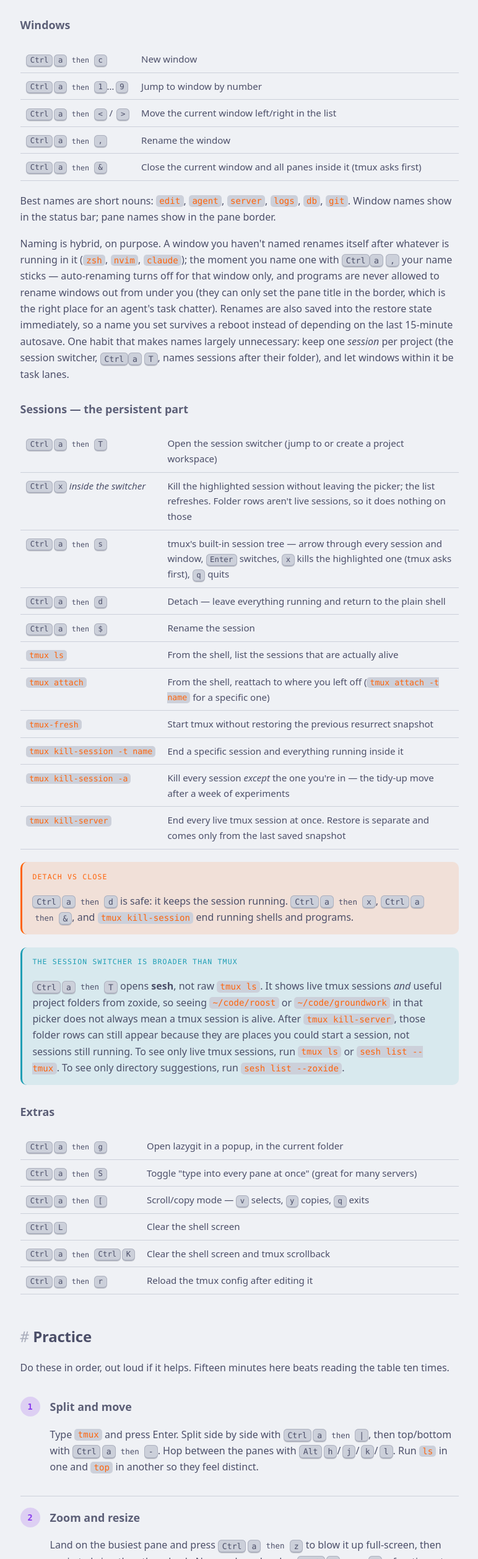
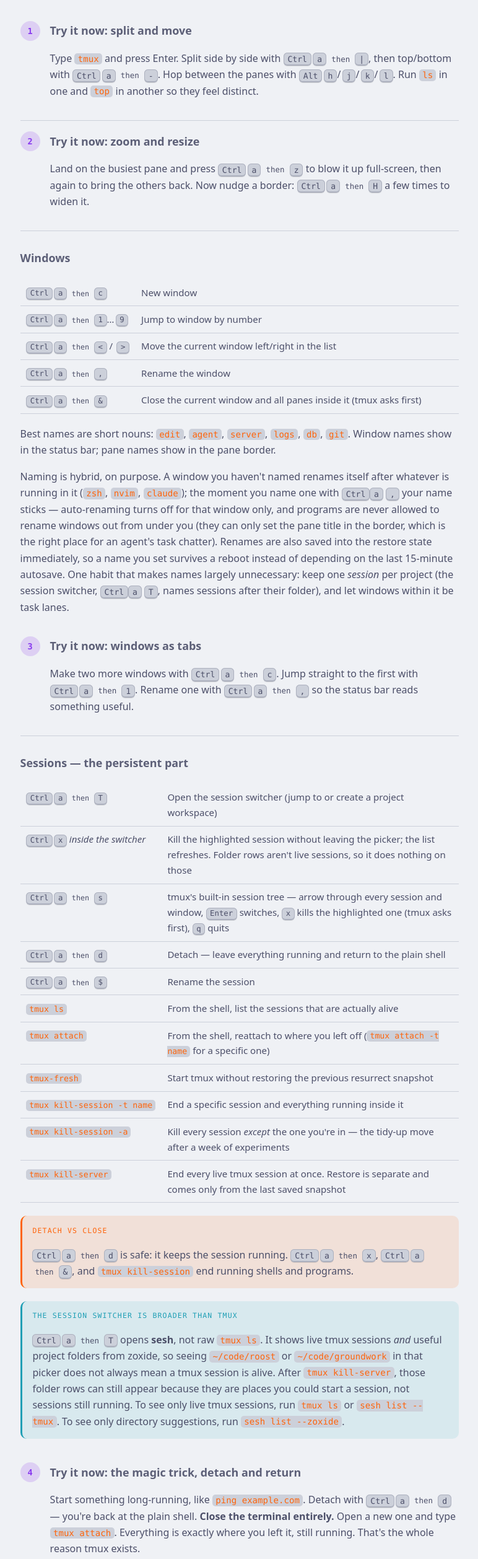
Before and after one commit to jasondockery/groundwork, a plain HTML site: page docs/tmux.html in a window 1280 px wide. Shown: the part 3662-6178 px from the top of the page at 62% size, without its empty margins (385-1157 px from the left). Drawn offline with Linux system fonts and the light colour scheme.

Commit message:
docs: interleave tmux drills with the concepts they exercise
Second application of the teaching-docs explain-show-try structure
(after git.html): the six end-of-page Practice drills now sit directly
after the Panes, Windows, Sessions, and Extras sections they use, with
Try-it-now titles. Moves only; drill substance unchanged. Drafted by a
subagent, reviewed.

```diff
--- a/docs/tmux.html
+++ b/docs/tmux.html
@@ -231,6 +231,20 @@
         <tr><td><span class="keys"><kbd>Ctrl</kbd><kbd>a</kbd> <span class="then">then</span> <kbd>z</kbd></span></td><td>Zoom — make one pane fill the screen, then back</td></tr>
         <tr><td><span class="keys"><kbd>Ctrl</kbd><kbd>a</kbd> <span class="then">then</span> <kbd>x</kbd></span></td><td>Close the pane</td></tr>
       </table>
+      <div class="drill">
+        <div class="num">1</div>
+        <div class="body">
+          <h3>Try it now: split and move</h3>
+          <p>Type <code>tmux</code> and press Enter. Split side by side with <span class="keys"><kbd>Ctrl</kbd><kbd>a</kbd> <span class="then">then</span> <kbd>|</kbd></span>, then top/bottom with <span class="keys"><kbd>Ctrl</kbd><kbd>a</kbd> <span class="then">then</span> <kbd>-</kbd></span>. Hop between the panes with <span class="keys"><kbd>Alt</kbd><kbd>h</kbd>/<kbd>j</kbd>/<kbd>k</kbd>/<kbd>l</kbd></span>. Run <code>ls</code> in one and <code>top</code> in another so they feel distinct.</p>
+        </div>
+      </div>
+      <div class="drill">
+        <div class="num">2</div>
+        <div class="body">
+          <h3>Try it now: zoom and resize</h3>
+          <p>Land on the busiest pane and press <span class="keys"><kbd>Ctrl</kbd><kbd>a</kbd> <span class="then">then</span> <kbd>z</kbd></span> to blow it up full-screen, then again to bring the others back. Now nudge a border: <span class="keys"><kbd>Ctrl</kbd><kbd>a</kbd> <span class="then">then</span> <kbd>H</kbd></span> a few times to widen it.</p>
+        </div>
+      </div>
 
       <h3>Windows</h3>
       <table class="keytable">
@@ -242,6 +256,13 @@
       </table>
       <p>Best names are short nouns: <code>edit</code>, <code>agent</code>, <code>server</code>, <code>logs</code>, <code>db</code>, <code>git</code>. Window names show in the status bar; pane names show in the pane border.</p>
       <p>Naming is hybrid, on purpose. A window you haven't named renames itself after whatever is running in it (<code>zsh</code>, <code>nvim</code>, <code>claude</code>); the moment you name one with <kbd>Ctrl</kbd><kbd>a</kbd> <kbd>,</kbd> your name sticks — auto-renaming turns off for that window only, and programs are never allowed to rename windows out from under you (they can only set the pane title in the border, which is the right place for an agent's task chatter). Renames are also saved into the restore state immediately, so a name you set survives a reboot instead of depending on the last 15-minute autosave. One habit that makes names largely unnecessary: keep one <em>session</em> per project (the session switcher, <kbd>Ctrl</kbd><kbd>a</kbd> <kbd>T</kbd>, names sessions after their folder), and let windows within it be task lanes.</p>
+      <div class="drill">
+        <div class="num">3</div>
+        <div class="body">
+          <h3>Try it now: windows as tabs</h3>
+          <p>Make two more windows with <span class="keys"><kbd>Ctrl</kbd><kbd>a</kbd> <span class="then">then</span> <kbd>c</kbd></span>. Jump straight to the first with <span class="keys"><kbd>Ctrl</kbd><kbd>a</kbd> <span class="then">then</span> <kbd>1</kbd></span>. Rename one with <span class="keys"><kbd>Ctrl</kbd><kbd>a</kbd> <span class="then">then</span> <kbd>,</kbd></span> so the status bar reads something useful.</p>
+        </div>
+      </div>
 
       <h3>Sessions — the persistent part</h3>
       <table class="keytable">
@@ -266,6 +287,13 @@
         <span class="label">The session switcher is broader than tmux</span>
         <p><span class="keys"><kbd>Ctrl</kbd><kbd>a</kbd> <span class="then">then</span> <kbd>T</kbd></span> opens <strong>sesh</strong>, not raw <code>tmux ls</code>. It shows live tmux sessions <em>and</em> useful project folders from zoxide, so seeing <code>~/code/roost</code> or <code>~/code/groundwork</code> in that picker does not always mean a tmux session is alive. After <code>tmux kill-server</code>, those folder rows can still appear because they are places you could start a session, not sessions still running. To see only live tmux sessions, run <code>tmux ls</code> or <code>sesh list --tmux</code>. To see only directory suggestions, run <code>sesh list --zoxide</code>.</p>
       </div>
+      <div class="drill">
+        <div class="num">4</div>
+        <div class="body">
+          <h3>Try it now: the magic trick, detach and return</h3>
+          <p>Start something long-running, like <code>ping example.com</code>. Detach with <span class="keys"><kbd>Ctrl</kbd><kbd>a</kbd> <span class="then">then</span> <kbd>d</kbd></span> — you're back at the plain shell. <strong>Close the terminal entirely.</strong> Open a new one and type <code>tmux attach</code>. Everything is exactly where you left it, still running. That's the whole reason tmux exists.</p>
+        </div>
+      </div>
 
       <h3>Extras</h3>
       <table class="keytable">
@@ -276,49 +304,17 @@
         <tr><td><span class="keys"><kbd>Ctrl</kbd><kbd>a</kbd> <span class="then">then</span> <kbd>Ctrl</kbd><kbd>K</kbd></span></td><td>Clear the shell screen and tmux scrollback</td></tr>
         <tr><td><span class="keys"><kbd>Ctrl</kbd><kbd>a</kbd> <span class="then">then</span> <kbd>r</kbd></span></td><td>Reload the tmux config after editing it</td></tr>
       </table>
-
-      <h2><span class="hash">#</span>Practice</h2>
-      <p>Do these in order, out loud if it helps. Fifteen minutes here beats reading the table ten times.</p>
-
-      <div class="drill">
-        <div class="num">1</div>
-        <div class="body">
-          <h3>Split and move</h3>
-          <p>Type <code>tmux</code> and press Enter. Split side by side with <span class="keys"><kbd>Ctrl</kbd><kbd>a</kbd> <span class="then">then</span> <kbd>|</kbd></span>, then top/bottom with <span class="keys"><kbd>Ctrl</kbd><kbd>a</kbd> <span class="then">then</span> <kbd>-</kbd></span>. Hop between the panes with <span class="keys"><kbd>Alt</kbd><kbd>h</kbd>/<kbd>j</kbd>/<kbd>k</kbd>/<kbd>l</kbd></span>. Run <code>ls</code> in one and <code>top</code> in another so they feel distinct.</p>
-        </div>
-      </div>
-      <div class="drill">
-        <div class="num">2</div>
-        <div class="body">
-          <h3>Zoom and resize</h3>
-          <p>Land on the busiest pane and press <span class="keys"><kbd>Ctrl</kbd><kbd>a</kbd> <span class="then">then</span> <kbd>z</kbd></span> to blow it up full-screen, then again to bring the others back. Now nudge a border: <span class="keys"><kbd>Ctrl</kbd><kbd>a</kbd> <span class="then">then</span> <kbd>H</kbd></span> a few times to widen it.</p>
-        </div>
-      </div>
-      <div class="drill">
-        <div class="num">3</div>
-        <div class="body">
-          <h3>Windows as tabs</h3>
-          <p>Make two more windows with <span class="keys"><kbd>Ctrl</kbd><kbd>a</kbd> <span class="then">then</span> <kbd>c</kbd></span>. Jump straight to the first with <span class="keys"><kbd>Ctrl</kbd><kbd>a</kbd> <span class="then">then</span> <kbd>1</kbd></span>. Rename one with <span class="keys"><kbd>Ctrl</kbd><kbd>a</kbd> <span class="then">then</span> <kbd>,</kbd></span> so the status bar reads something useful.</p>
-        </div>
-      </div>
-      <div class="drill">
-        <div class="num">4</div>
-        <div class="body">
-          <h3>The magic trick: detach &amp; return</h3>
-          <p>Start something long-running, like <code>ping example.com</code>. Detach with <span class="keys"><kbd>Ctrl</kbd><kbd>a</kbd> <span class="then">then</span> <kbd>d</kbd></span> — you're back at the plain shell. <strong>Close the terminal entirely.</strong> Open a new one and type <code>tmux attach</code>. Everything is exactly where you left it, still running. That's the whole reason tmux exists.</p>
-        </div>
-      </div>
       <div class="drill">
         <div class="num">5</div>
         <div class="body">
-          <h3>Sessions and lazygit</h3>
+          <h3>Try it now: sessions and lazygit</h3>
           <p>Open the session switcher with <span class="keys"><kbd>Ctrl</kbd><kbd>a</kbd> <span class="then">then</span> <kbd>T</kbd></span> and create a workspace for a project folder. Inside it, in any folder that's a Git repo, press <span class="keys"><kbd>Ctrl</kbd><kbd>a</kbd> <span class="then">then</span> <kbd>g</kbd></span> to pop open lazygit, then <kbd>q</kbd> to close it.</p>
         </div>
       </div>
       <div class="drill">
         <div class="num">6</div>
         <div class="body">
-          <h3>Scroll back</h3>
+          <h3>Try it now: scroll back</h3>
           <p>Output flew past? Press <span class="keys"><kbd>Ctrl</kbd><kbd>a</kbd> <span class="then">then</span> <kbd>[</kbd></span> to enter scroll mode and move with the arrow keys or <kbd>k</kbd>/<kbd>j</kbd>. Press <kbd>v</kbd> to start selecting, <kbd>y</kbd> to copy, and <kbd>q</kbd> to drop back to normal.</p>
         </div>
       </div>
```
